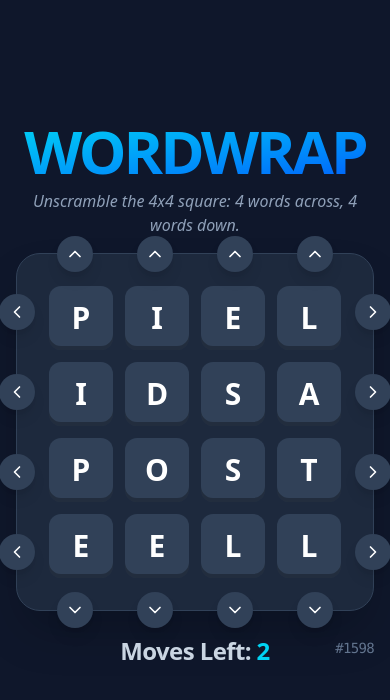
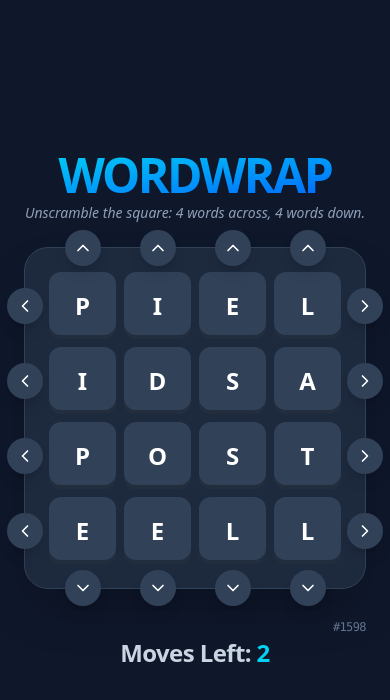
Before and after one commit to stxwright/casualgame, a React (Vite) app: page / in a window 390 px wide. Shown: the top 700 px of the page. Built offline with nearby package versions, Linux system fonts and the light colour scheme.

Commit message:
Fits phone screens better

```diff
--- a/src/App.tsx
+++ b/src/App.tsx
@@ -16,7 +16,7 @@ export default function App() {
   const [initialGrid, setInitialGrid] = useState<Grid | null>(null);
   const [levelId, setLevelId] = useState(0);
   const [shuffleCount] = useState(2);
-  const [movesRemaining, setMovesRemaining] = useState(2); // Start at shuffleCount to avoid flash
+  const [movesRemaining, setMovesRemaining] = useState(2);
   const [isSolved, setIsSolved] = useState(false);
   const [showModal, setShowModal] = useState(false);
   const [lastMoveType, setLastMoveType] = useState<'row' | 'col' | null>(null);
@@ -113,7 +113,7 @@ export default function App() {
     setLastMoveType('row');
     if (checkWin(newGrid)) {
       setIsSolved(true);
-      setTimeout(() => setShowModal(true), 2500); // 2.5 second delay
+      setTimeout(() => setShowModal(true), 2500);
     }
   };
 
@@ -126,61 +126,72 @@ export default function App() {
     setLastMoveType('col');
     if (checkWin(newGrid)) {
       setIsSolved(true);
-      setTimeout(() => setShowModal(true), 2500); // 2.5 second delay
+      setTimeout(() => setShowModal(true), 2500);
     }
   };
 
-  // Only show modal if level is actually initialized to avoid start-up flash
   const canShowModal = initialGrid !== null && ((isSolved && showModal) || (!isSolved && movesRemaining === 0));
 
   return (
-    <div className="min-h-screen bg-slate-900 text-white flex flex-col items-center justify-center p-4 font-sans">
-      <div className="max-w-md w-full space-y-4">
-        <header className="text-center space-y-2 mb-4">
-          <h1 className="text-6xl font-black tracking-tighter text-transparent bg-clip-text bg-gradient-to-br from-cyan-400 to-blue-600">
+    <div className="min-h-screen bg-slate-900 text-white flex flex-col items-center justify-center px-6 xs:px-8 py-4 font-sans overflow-x-hidden">
+
+      {/* WRAPPER FOR TIGHT LAYOUT */}
+      <div className="w-full max-w-sm flex flex-col items-center gap-6">
+
+        {/* HEADER */}
+        <header className="text-center space-y-1">
+          <h1 className="text-5xl xs:text-6xl font-black tracking-tighter text-transparent bg-clip-text bg-gradient-to-br from-cyan-400 to-blue-600">
             WORDWRAP
           </h1>
-          <p className="text-slate-400 font-medium italic">Unscramble the 4x4 square: 4 words across, 4 words down.</p>
+          <p className="text-slate-400 text-sm font-medium italic">
+            Unscramble the square: 4 words across, 4 words down.
+          </p>
         </header>
 
-        <div className="relative p-8 bg-slate-800 rounded-3xl shadow-2xl border border-slate-700">
-          {/* Column Up buttons */}
-          <div className="absolute top-0 left-8 right-8 flex justify-between px-2 -translate-y-1/2">
+        {/* BOARD AREA */}
+        <div className="relative w-full aspect-square p-6 xs:p-8 bg-slate-800 rounded-3xl shadow-2xl border border-slate-700">
+
+          {/* Column Up buttons - Aligned with Grid */}
+          <div className="absolute top-0 left-6 xs:left-8 right-6 xs:right-8 grid grid-cols-4 gap-2 xs:gap-3 -translate-y-1/2">
             {[0, 1, 2, 3].map(i => (
+              <div key={i} className="flex justify-center">
                 <button
-                key={i}
                   onClick={() => handleShiftCol(i, -1)}
                   disabled={lastMoveType === 'col' || movesRemaining === 0 || isSolved}
-                className={`p-2 bg-slate-700 rounded-full hover:bg-cyan-500 transition-all shadow-lg group ${(lastMoveType === 'col' || movesRemaining === 0 || isSolved) ? 'opacity-20 grayscale cursor-not-allowed' : ''}`}
+                  className={`p-2 bg-slate-700 rounded-full hover:bg-cyan-500 transition-all shadow-lg group ${ (lastMoveType === 'col' || movesRemaining === 0 || isSolved) ? 'opacity-20 grayscale cursor-not-allowed' : ''}`}
                 >
                   <ChevronUp size={20} className="group-active:scale-125 transition-transform" />
                 </button>
+              </div>
             ))}
           </div>
 
-          {/* Row Left buttons */}
-          <div className="absolute top-8 bottom-8 left-0 flex flex-col justify-between py-2 -translate-x-1/2">
+          {/* Row Left buttons - Aligned with Grid */}
+          <div className="absolute top-6 xs:top-8 bottom-6 xs:bottom-8 left-0 flex flex-col justify-between py-0 -translate-x-1/2">
+            <div className="grid grid-rows-4 gap-2 xs:gap-3 h-full">
               {[0, 1, 2, 3].map(i => (
+                <div key={i} className="flex items-center">
                   <button
-                key={i}
                     onClick={() => handleShiftRow(i, -1)}
                     disabled={lastMoveType === 'row' || movesRemaining === 0 || isSolved}
-                className={`p-2 bg-slate-700 rounded-full hover:bg-cyan-500 transition-all shadow-lg group ${(lastMoveType === 'row' || movesRemaining === 0 || isSolved) ? 'opacity-20 grayscale cursor-not-allowed' : ''}`}
+                    className={`p-2 bg-slate-700 rounded-full hover:bg-cyan-500 transition-all shadow-lg group ${ (lastMoveType === 'row' || movesRemaining === 0 || isSolved) ? 'opacity-20 grayscale cursor-not-allowed' : ''}`}
                   >
                     <ChevronLeft size={20} className="group-active:scale-125 transition-transform" />
                   </button>
+                </div>
               ))}
+            </div>
           </div>
 
           {/* THE GRID */}
-          <div className="grid grid-cols-4 gap-3">
+          <div className="grid grid-cols-4 grid-rows-4 gap-2 xs:gap-3 h-full">
             {grid.map((row, r) =>
               row.map((char, c) => (
                 <div
                   key={`${r}-${c}`}
                   style={{ animationDelay: isSolved ? `${(r * 4 + c) * 100}ms` : '0ms' }}
                   className={`
-                    aspect-square flex items-center justify-center text-3xl font-bold rounded-xl
+                    flex items-center justify-center text-2xl xs:text-3xl font-bold rounded-xl
                     transition-all duration-300 transform
                     ${isSolved
                       ? 'animate-tile-win text-white shadow-xl shadow-green-500/20'
@@ -193,9 +204,41 @@ export default function App() {
             )}
           </div>
 
+          {/* Row Right buttons - Aligned with Grid */}
+          <div className="absolute top-6 xs:top-8 bottom-6 xs:bottom-8 right-0 flex flex-col justify-between py-0 translate-x-1/2">
+            <div className="grid grid-rows-4 gap-2 xs:gap-3 h-full">
+              {[0, 1, 2, 3].map(i => (
+                <div key={i} className="flex items-center">
+                  <button
+                    onClick={() => handleShiftRow(i, 1)}
+                    disabled={lastMoveType === 'row' || movesRemaining === 0 || isSolved}
+                    className={`p-2 bg-slate-700 rounded-full hover:bg-cyan-500 transition-all shadow-lg group ${ (lastMoveType === 'row' || movesRemaining === 0 || isSolved) ? 'opacity-20 grayscale cursor-not-allowed' : ''}`}
+                  >
+                    <ChevronRight size={20} className="group-active:scale-125 transition-transform" />
+                  </button>
+                </div>
+              ))}
+            </div>
+          </div>
+
+          {/* Column Down buttons - Aligned with Grid */}
+          <div className="absolute bottom-0 left-6 xs:left-8 right-6 xs:right-8 grid grid-cols-4 gap-2 xs:gap-3 translate-y-1/2">
+            {[0, 1, 2, 3].map(i => (
+              <div key={i} className="flex justify-center">
+                <button
+                  onClick={() => handleShiftCol(i, 1)}
+                  disabled={lastMoveType === 'col' || movesRemaining === 0 || isSolved}
+                  className={`p-2 bg-slate-700 rounded-full hover:bg-cyan-500 transition-all shadow-lg group ${ (lastMoveType === 'col' || movesRemaining === 0 || isSolved) ? 'opacity-20 grayscale cursor-not-allowed' : ''}`}
+                >
+                  <ChevronDown size={20} className="group-active:scale-125 transition-transform" />
+                </button>
+              </div>
+            ))}
+          </div>
+
           {/* OVERLAY MODAL */}
           {canShowModal && (
-            <div className="absolute inset-0 z-20 flex flex-col items-center justify-center p-8 bg-slate-900/95 rounded-3xl backdrop-blur-sm animate-in fade-in zoom-in duration-300">
+            <div className="absolute inset-0 z-20 flex flex-col items-center justify-center p-6 bg-slate-900/95 rounded-3xl backdrop-blur-sm animate-in fade-in zoom-in duration-300">
               {isSolved && (
                 <button
                   onClick={() => setShowModal(false)}
@@ -205,17 +248,17 @@ export default function App() {
                 </button>
               )}
 
-              <div className="text-center space-y-6">
+              <div className="text-center space-y-6 w-full">
                 {isSolved ? (
                   <>
                     <div className="flex flex-col items-center gap-2">
-                      <Trophy size={64} className="text-green-400 animate-bounce" />
-                      <h2 className="text-4xl font-black text-white">SOLVED!</h2>
-                      <p className="text-slate-300">Masterful work on the train today.</p>
+                      <Trophy size={48} className="text-green-400 animate-bounce" />
+                      <h2 className="text-3xl font-black text-white">SOLVED!</h2>
+                      <p className="text-slate-300 text-sm">Masterful work on the train.</p>
                     </div>
                     <button
                       onClick={shareResult}
-                      className="w-full py-4 bg-cyan-600 hover:bg-cyan-500 text-white rounded-2xl font-black text-xl transition-all transform hover:scale-105 active:scale-95 shadow-xl"
+                      className="w-full py-4 bg-cyan-600 hover:bg-cyan-500 text-white rounded-2xl font-black text-xl transition-all shadow-xl"
                     >
                       SHARE RESULT
                     </button>
@@ -224,72 +267,45 @@ export default function App() {
                   <>
                     <div className="space-y-2">
                       <h2 className="text-4xl font-black text-red-400">OUT OF MOVES</h2>
-                      <p className="text-slate-300">Don't give up now!</p>
+                      <p className="text-slate-300">Try again!</p>
                     </div>
                     <button
                       onClick={resetLevel}
-                      className="w-full py-4 bg-slate-100 text-slate-900 rounded-2xl font-black text-xl hover:bg-white transition-all transform hover:scale-105 active:scale-95 shadow-xl"
+                      className="w-full py-4 bg-slate-100 text-slate-900 rounded-2xl font-black text-xl hover:bg-white transition-all shadow-xl"
                     >
-                      TRY AGAIN
+                      RETRY
                     </button>
                   </>
                 )}
               </div>
             </div>
           )}
-
-          {/* Row Right buttons */}
-          <div className="absolute top-8 bottom-8 right-0 flex flex-col justify-between py-2 translate-x-1/2">
-            {[0, 1, 2, 3].map(i => (
-              <button
-                key={i}
-                onClick={() => handleShiftRow(i, 1)}
-                disabled={lastMoveType === 'row' || movesRemaining === 0 || isSolved}
-                className={`p-2 bg-slate-700 rounded-full hover:bg-cyan-500 transition-all shadow-lg group ${(lastMoveType === 'row' || movesRemaining === 0 || isSolved) ? 'opacity-20 grayscale cursor-not-allowed' : ''}`}
-              >
-                <ChevronRight size={20} className="group-active:scale-125 transition-transform" />
-              </button>
-            ))}
         </div>
 
-          {/* Column Down buttons */}
-          <div className="absolute bottom-0 left-8 right-8 flex justify-between px-2 translate-y-1/2">
-            {[0, 1, 2, 3].map(i => (
+        {/* STATUS AREA */}
+        <div className="w-full flex flex-col items-center justify-center relative min-h-[80px]">
+          {isSolved ? (
+            !showModal && (
               <button
-                key={i}
-                onClick={() => handleShiftCol(i, 1)}
-                disabled={lastMoveType === 'col' || movesRemaining === 0 || isSolved}
-                className={`p-2 bg-slate-700 rounded-full hover:bg-cyan-500 transition-all shadow-lg group ${(lastMoveType === 'col' || movesRemaining === 0 || isSolved) ? 'opacity-20 grayscale cursor-not-allowed' : ''}`}
+                onClick={() => setShowModal(true)}
+                className="text-3xl font-black text-cyan-400 hover:text-cyan-300 underline decoration-4 underline-offset-8 transition-all"
               >
-                <ChevronDown size={20} className="group-active:scale-125 transition-transform" />
+                SEE RESULTS
               </button>
-            ))}
+            )
+          ) : (
+            <div className={`text-2xl font-bold tracking-tight ${movesRemaining === 1 ? 'text-red-500 animate-pulse' : 'text-slate-300'}`}>
+              Moves Left: <span className="text-cyan-400">{movesRemaining}</span>
+            </div>
+          )}
+
+          <div className="absolute right-0 top-0">
+            <span className="text-slate-500 text-xs font-mono tracking-tighter">
+              #{levelId}
+            </span>
           </div>
         </div>
 
-        {/* STATUS AREA */}
-        <div className="flex flex-col items-center justify-center pt-2 relative">
-          <div className={`text-2xl font-bold tracking-tight ${movesRemaining === 1 && !isSolved ? 'text-red-500 animate-pulse' : 'text-slate-300'}`}>
-            Moves Left: <span className="text-cyan-400">{movesRemaining}</span>
-          </div>
-
-          <div className="absolute right-0 top-2">
-            <span className="text-slate-500 text-sm font-mono tracking-tighter">
-              #{levelId}
-            </span>
-          </div>
-
-          <div className="h-12 flex items-center mt-2">
-            {isSolved && !showModal && (
-              <button
-                onClick={() => setShowModal(true)}
-                className="text-cyan-400 hover:text-cyan-300 font-bold underline decoration-2 underline-offset-4 transition-all"
-              >
-                See Results
-              </button>
-            )}
-          </div>
-        </div>
       </div>
     </div>
   );
```
Lines whose indentation alone changed are shown as unchanged.
